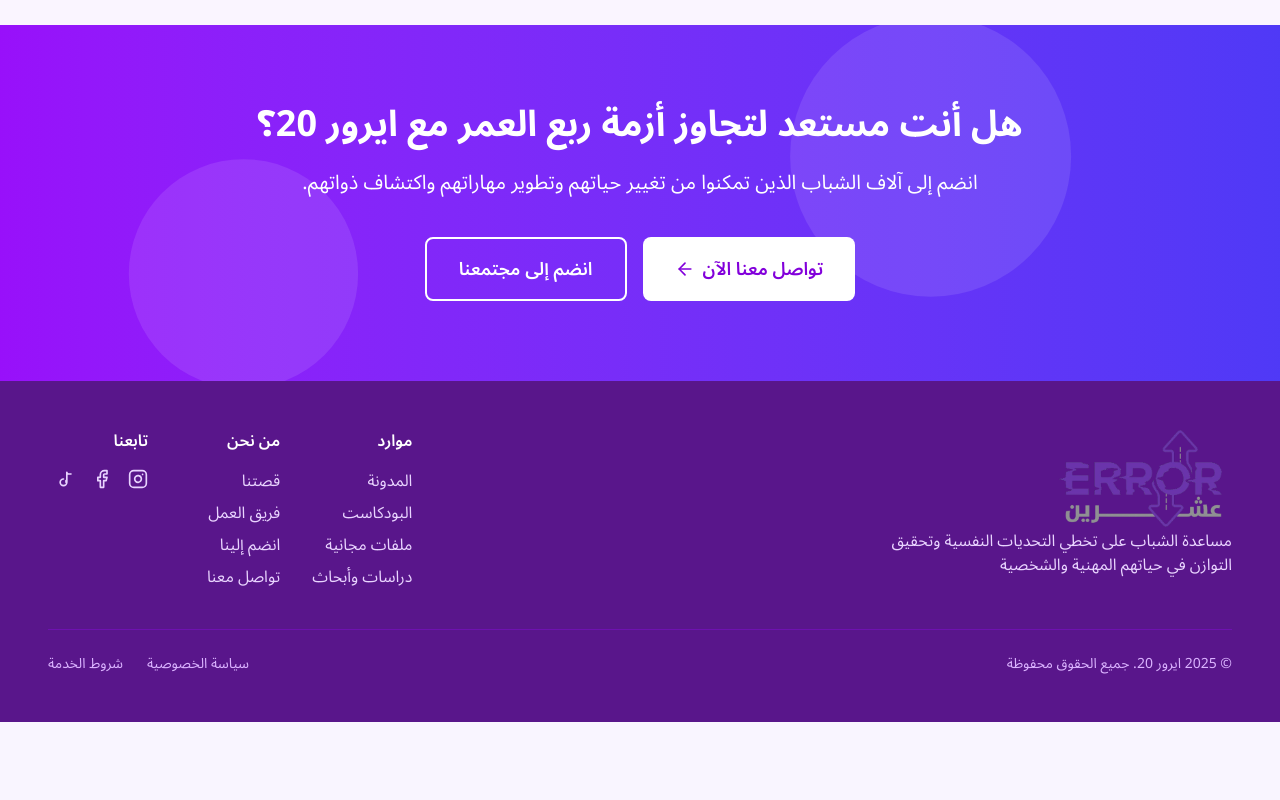
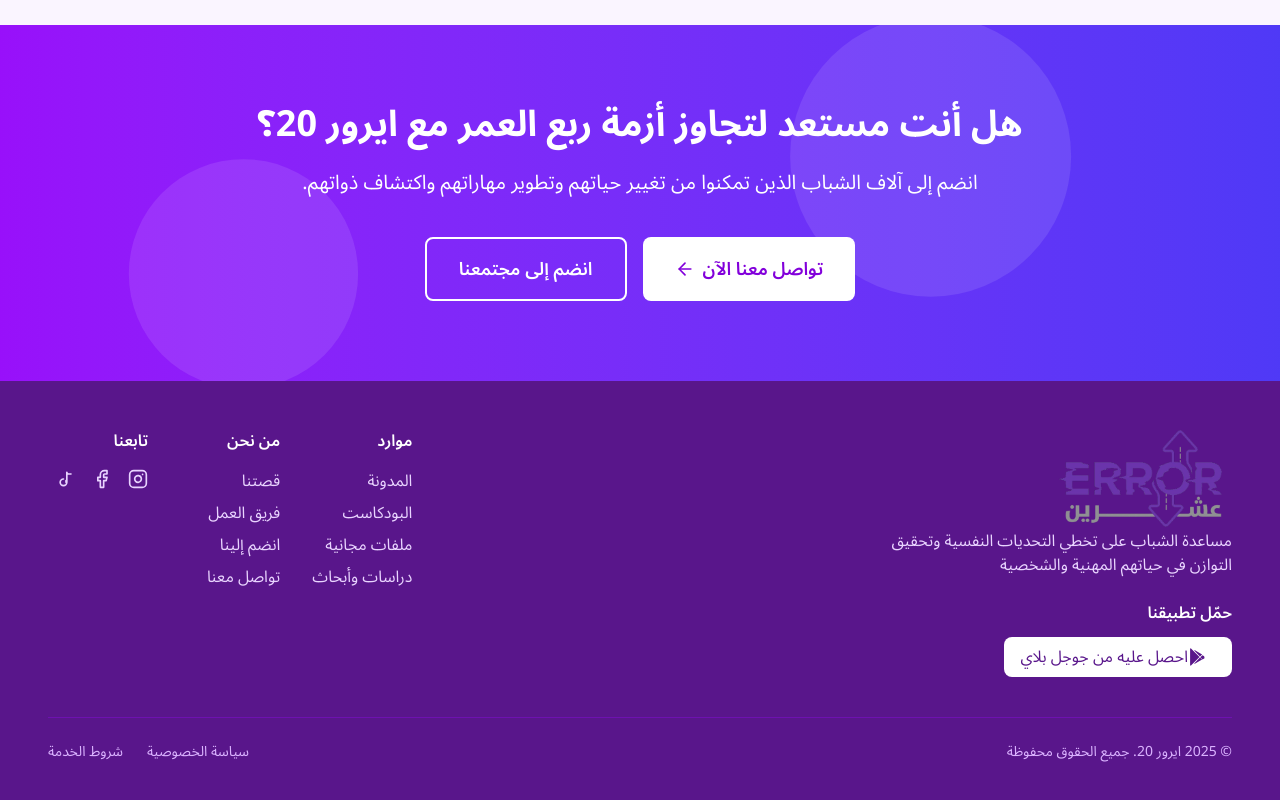
Before and after one commit to John-Salama/error20, a React (Vite) app: page / in a window 1280 px wide. Shown: the part 5647-6447 px from the top of the page. Before the commit the page ends 6369 px from the top, so only its background shows below. Built offline with nearby package versions, Linux system fonts and the light colour scheme.

Commit message:
chore: Clean up empty translation files for Arabic and English

```diff
--- a/src/components/layout/Footer.jsx
+++ b/src/components/layout/Footer.jsx
@@ -20,6 +20,23 @@
   >
     <path d="M9 12a4 4 0 1 0 4 4V4c0 1.1.9 2 2 2h3" />
     <path d="M12 16v-2" />
+  </svg>
+);
+
+// Custom Google Play icon component
+const GooglePlayIcon = ({ className }) => (
+  <svg
+    xmlns="http://www.w3.org/2000/svg"
+    width="24"
+    height="24"
+    viewBox="0 0 24 24"
+    fill="currentColor"
+    className={className}
+  >
+    <path d="M3.609 1.814L13.792 12 3.609 22.186c-.181.181-.45.235-.686.145-.236-.091-.394-.307-.394-.545V2.214c0-.238.158-.454.394-.545.236-.09.505-.036.686.145z" />
+    <path d="M14.391 12.601l2.539 2.539-8.78 4.947a.502.502 0 0 1-.454.031.5.5 0 0 1-.232-.232L14.391 12.6z" />
+    <path d="M16.93 8.859l-2.539 2.54-6.927-7.287c.127-.234.373-.358.632-.33.076.008.152.03.224.066l8.61 5.011z" />
+    <path d="M19.463 12.33c.676.294.676 1.039 0 1.334l-2.103 1.274-2.539-2.539 2.539-2.54 2.103 1.271z" />
   </svg>
 );
 
@@ -113,6 +130,20 @@
               className={`h-25 ${language === "ar" ? "mr-2" : "ml-2"}`}
             />
             <p className="text-purple-200 max-w-sm">{socialText.about}</p>
+
+            {/* App Download Section */}
+            <div className="mt-6">
+              <h3 className="font-semibold mb-3">{t.footer.downloadApp}</h3>
+              <a
+                href="#"
+                className="inline-flex items-center bg-white text-purple-900 px-4 py-2 rounded-lg hover:bg-purple-100 transition-colors duration-300"
+                target="_blank"
+                rel="noopener noreferrer"
+              >
+                <GooglePlayIcon className="w-5 h-5 mr-2" />
+                <span>{t.footer.getOnGooglePlay}</span>
+              </a>
+            </div>
           </div>
 
           <div className="grid grid-cols-2 md:grid-cols-3 gap-8 text-right">
--- a/src/translations/ar.js
+++ b/src/translations/ar.js
@@ -86,5 +86,7 @@
     termsOfService: "شروط الخدمة",
     contactUs: "اتصل بنا",
     followUs: "تابعنا",
+    downloadApp: "حمّل تطبيقنا",
+    getOnGooglePlay: "احصل عليه من جوجل بلاي",
   },
 };
--- a/src/translations/en.js
+++ b/src/translations/en.js
@@ -91,5 +91,7 @@
     termsOfService: "Terms of Service",
     contactUs: "Contact Us",
     followUs: "Follow Us",
+    downloadApp: "Download Our App",
+    getOnGooglePlay: "Get it on Google Play",
   },
 };
```
